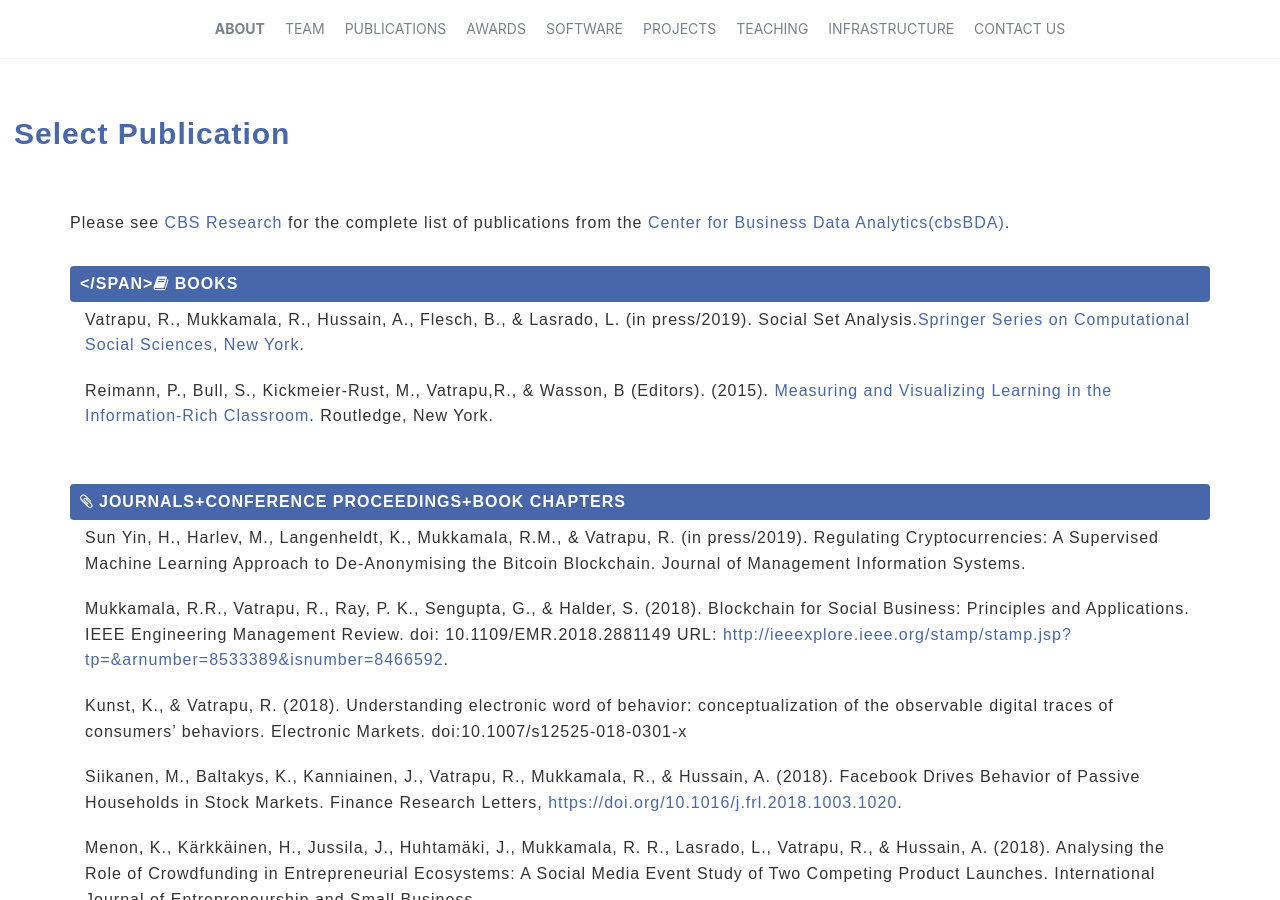
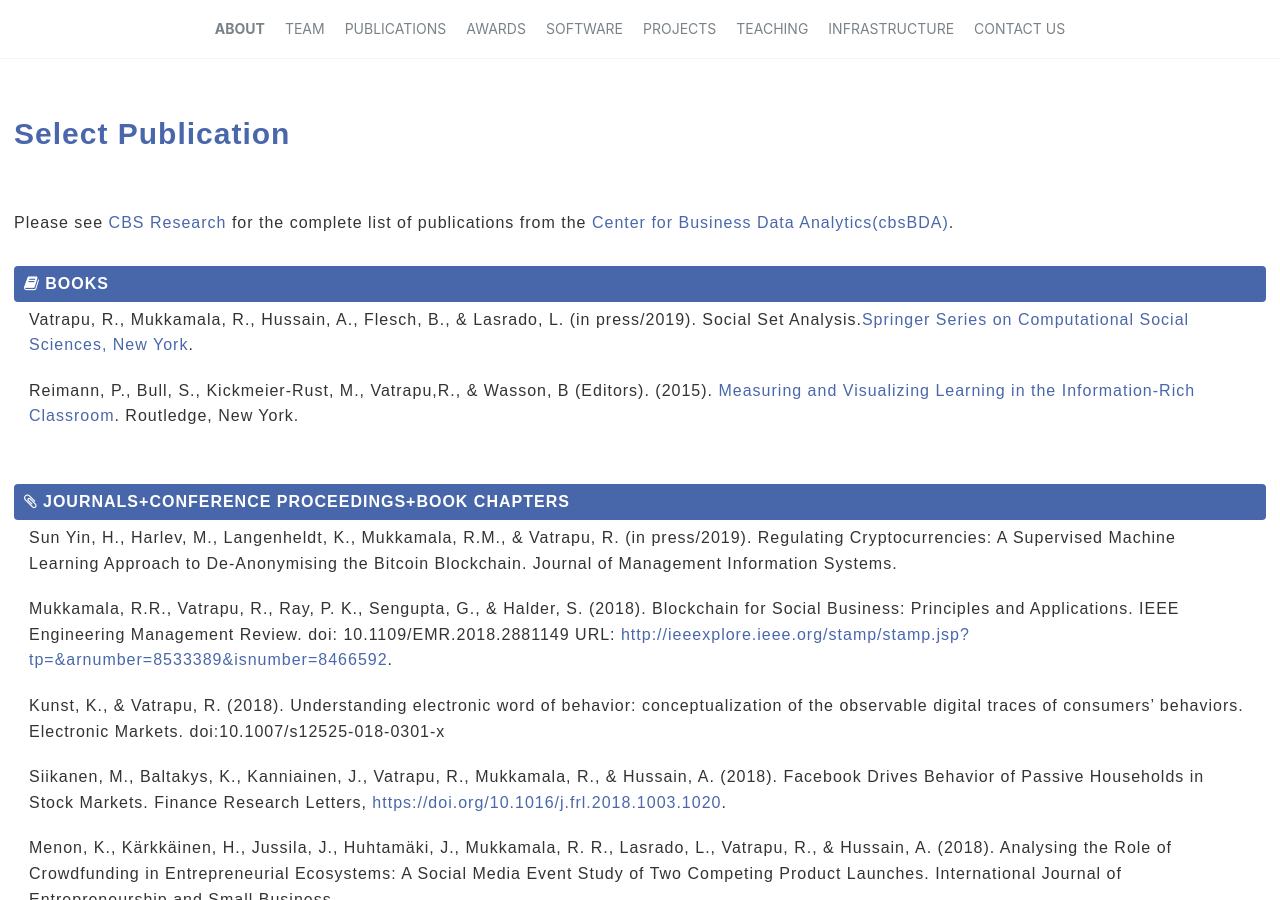
Before and after one commit to cbsBDA/cbsBDA-homepage, a Jekyll site: the page built from _pages/publications.md, in a window 1280 px wide and 900 px high. Built offline with Jekyll 4.4.1, drawn with Linux system fonts in a browser that asks for light colours; nearby versions of some CDN libraries.

Commit message:
Update publications.md

```diff
--- a/_pages/publications.md
+++ b/_pages/publications.md
@@ -22,7 +22,7 @@ author_profile: true
       </div>
     </div>
   </div>
-  <div class="container">
+  <div class="container w-100 p-0 m-0">
     <div class="row">
       <div class="col-xs-12 col-sm-12 col-md-12">
         <div class="wow bounceInUp" data-wow-delay="0.2s">
@@ -31,8 +31,7 @@ author_profile: true
             <div class="inner">
               <p>Please see <a href="http://research.cbs.dk/en/persons/ravi-vatrapu(93ba7069-df22-46b2-bf4f-5eb53175ef75)/publications.html?pageSize=500&amp;page=0" target="blank">CBS Research</a> for the complete list of publications from the <a href="http://cssl.cbs.dk/" target="blank">Center for Business Data Analytics(cbsBDA)</a>.</p>
               <div class="accordion">
-<h3 class="accHeader"><i class="icon-minus statusicon" title="Collapse" alt="Collapse"></i>
-</span><i class="fa fa-book"></i> Books</h3>
+<h3 class="accHeader"><i class="icon-minus statusicon" title="Collapse" alt="Collapse"></i><i class="fa fa-book"></i> Books</h3>
                 <div class="accDetail" style="display:block !important;" contentindex="0c">
                   <p>Vatrapu, R., Mukkamala, R., Hussain, A., Flesch, B., & Lasrado, L. (in press/2019). Social Set Analysis.<a href="http://link.springer.com/bookseries/11784" target="blank">Springer Series on Computational Social Sciences, New York</a>. </p>
                   <p> Reimann, P., Bull, S., Kickmeier-Rust, M., Vatrapu,R., & Wasson, B (Editors).  (2015). <a href="https://www.routledge.com/products/9781138021136" target="blank">Measuring and Visualizing Learning in the Information-Rich Classroom</a>. Routledge, New York. </p>
```
